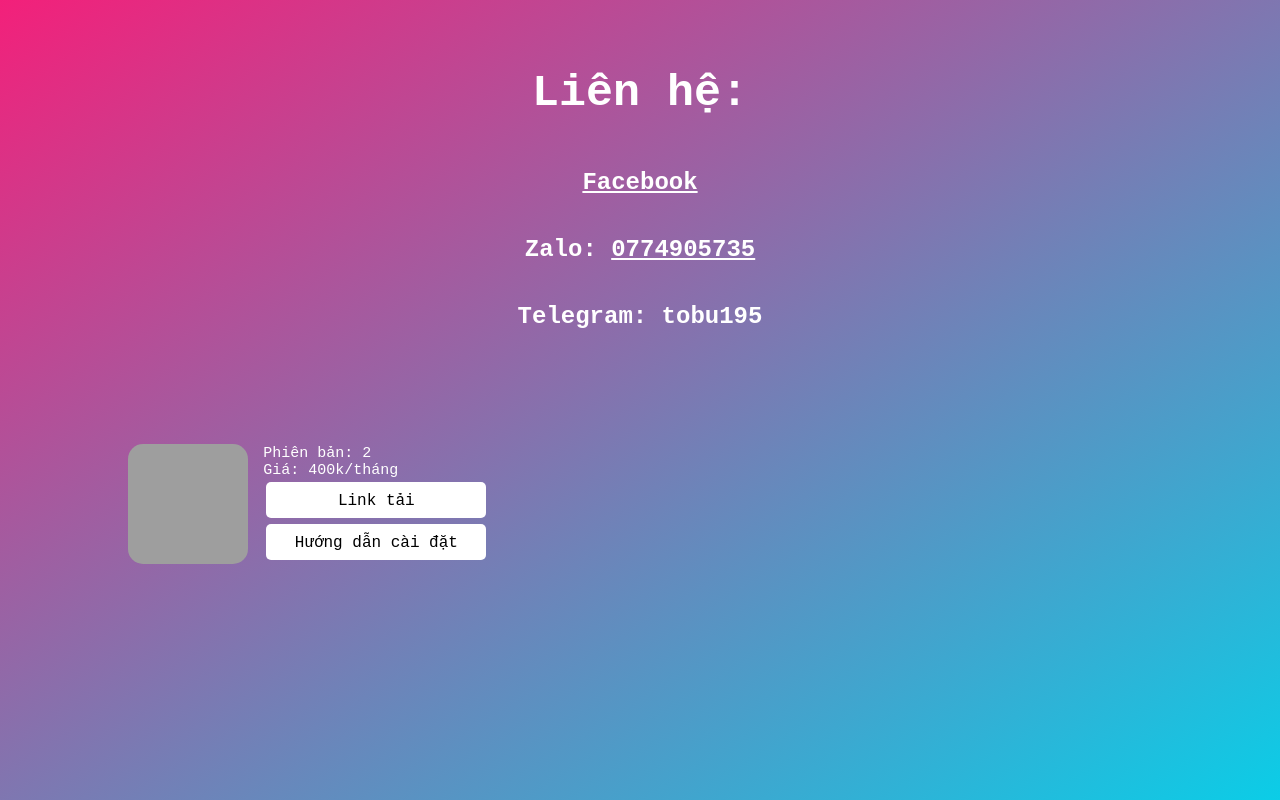
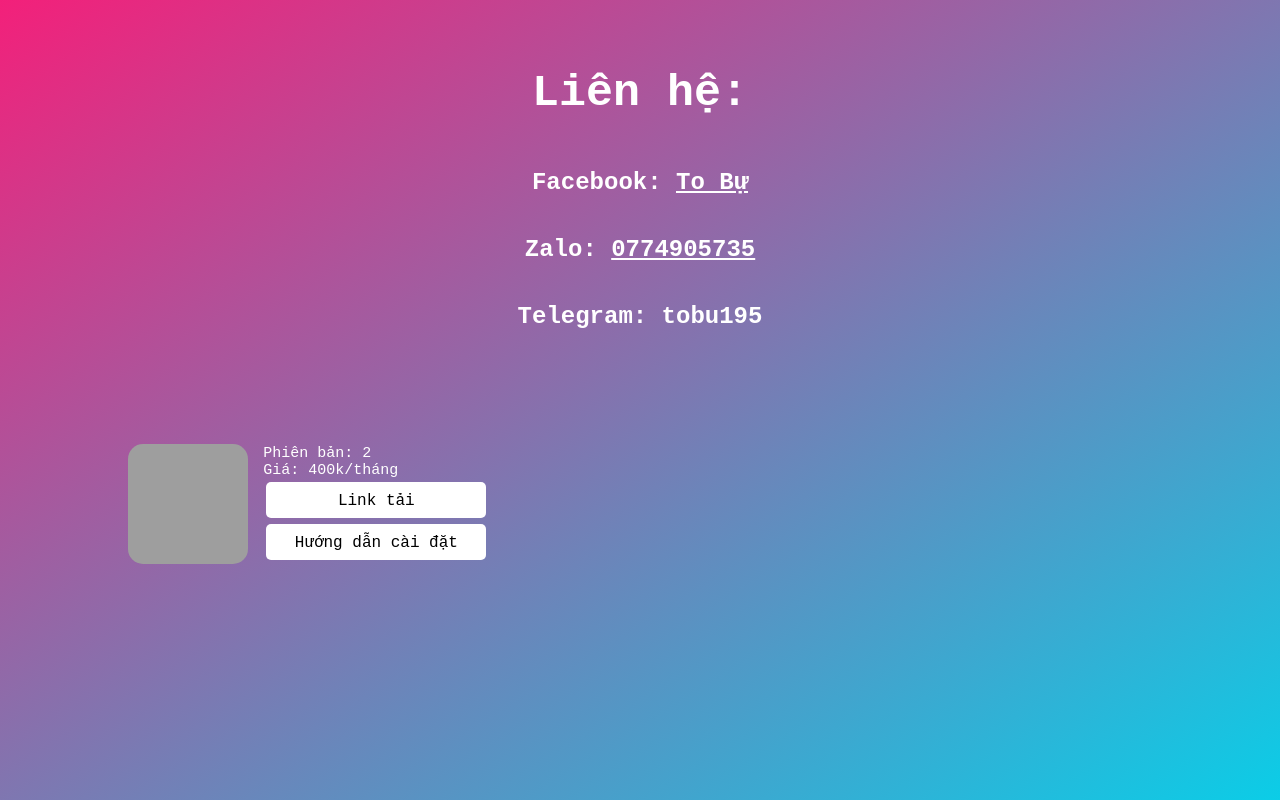
Before and after one commit to meocondihoc4991/tobu195, a plain HTML site: page index.html in a window 1280 px wide. Drawn offline with Linux system fonts and the light colour scheme; grey boxes are pictures that could not be loaded.

Commit message:
Update index.html

```diff
--- a/index.html
+++ b/index.html
@@ -105,7 +105,7 @@
 <body>
 	<div id="div-lienhe">
 	<h1>Liên hệ: </h1>
-	<h2><a href="https://www.facebook.com/tobu195">Facebook</a></h2>
+	<h2>Facebook: <a href="https://www.facebook.com/tobu195">To Bự</a></h2>
 	<h2>Zalo: <a href="https://zalo.me/tobu195">0774905735</a> </h2>
 	<h2>Telegram: tobu195</h2>
 
```
